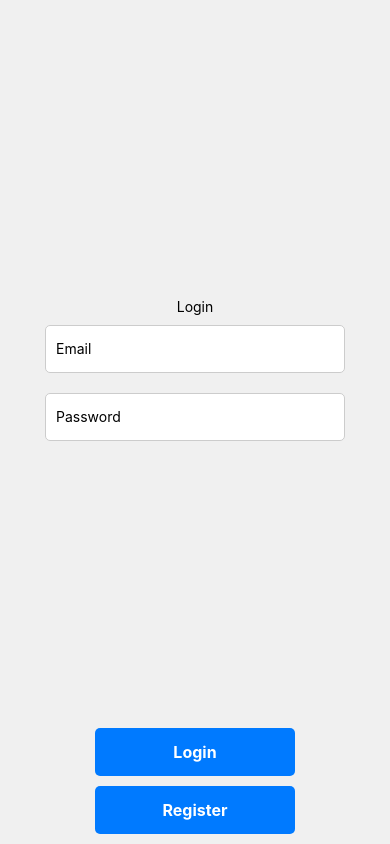
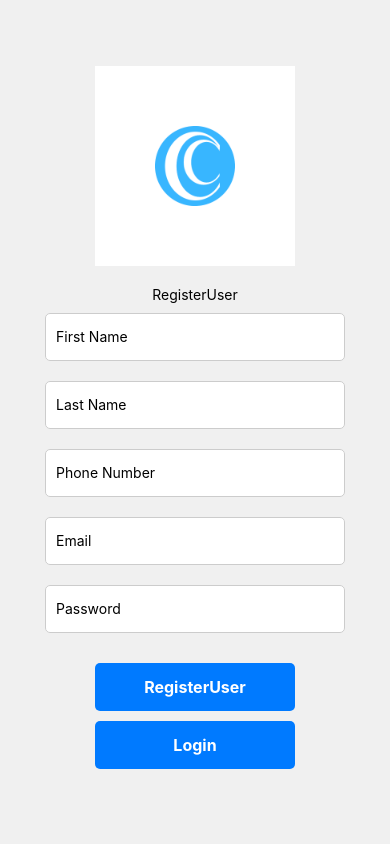
Before and after one commit to WSU-4110/Customizable-CarPlay, a React Native app in the folder CustomizableCarPlay/: screen /RegisterUser in a window 390 px wide. Built offline with nearby package versions, Linux system fonts and the light colour scheme; no server answers.

Commit message:
Added vehicle registration
added vehicle registration page and update some general styling components

```diff
--- a/CustomizableCarPlay/navigator.js
+++ b/CustomizableCarPlay/navigator.js
@@ -4,7 +4,8 @@ import { createStackNavigator } from "@react-navigation/stack";
 
 import Landing from "./pages/landing";
 import Login from "./pages/login";
-import Register from "./pages/register";
+import RegisterUser from "./pages/registeruser";
+import RegisterVehicle from "./pages/registervehicle";
 import Home from "./pages/home";
 
 const Stack = createStackNavigator();
@@ -14,7 +15,8 @@ function AppNavigator() {
     <NavigationContainer>
       <Stack.Navigator initialRouteName="Login">
       <Stack.Screen options={{headerShown: false}}name="Login" component={Login} />
-        <Stack.Screen options={{headerShown: false}}name="Register" component={Register} />
+        <Stack.Screen options={{headerShown: false}}name="RegisterUser" component={RegisterUser} />
+        <Stack.Screen options={{headerShown: false}}name="RegisterVehicle" component={RegisterVehicle} />
         <Stack.Screen name="Landing" component={Landing} />
         <Stack.Screen name="Home" component={Home} />
       </Stack.Navigator>
--- a/CustomizableCarPlay/pages/login.js
+++ b/CustomizableCarPlay/pages/login.js
@@ -1,10 +1,9 @@
-//import styled from "styled-components/native";
 import React, { useEffect, useState } from 'react';
 import { View, Text, TextInput, StyleSheet, KeyboardAvoidingView,
-  TouchableOpacity} from 'react-native';
+  TouchableOpacity, Image} from 'react-native';
 import { signInWithEmailAndPassword } from 'firebase/auth';
 import { auth } from '../lib/firebase';
-//import { WhiteText, CenteredView, Button, Container, ButtonText,} from "../stylePages/homePage";
+
 
 const Login= ({navigation}) => {
   const [email, setEmail] = useState('');
@@ -32,8 +31,8 @@ const Login= ({navigation}) => {
     }
   };
 
-  const handleRegistration = () => {
-    navigation.navigate('Register');
+  const handleRegistrationUser = () => {
+    navigation.navigate('RegisterUser');
   };
 
   return(
@@ -42,6 +41,7 @@ const Login= ({navigation}) => {
     behavior="padding"
     >
       <View style={styles.container}>
+      <Image source={require('../images/AppLogo.png')} style={styles.logo} />
         <Text>Login</Text>
         <TextInput
         placeholder="Email"
@@ -64,9 +64,9 @@ const Login= ({navigation}) => {
             <Text style={styles.buttonText}>Login</Text>
           </View>
         </TouchableOpacity>
-        <TouchableOpacity onPress={handleRegistration}>
+        <TouchableOpacity onPress={handleRegistrationUser}>
           <View style={styles.button}>
-            <Text style={styles.buttonText}>Register</Text>
+            <Text style={styles.buttonText}>RegisterUser</Text>
           </View>
         </TouchableOpacity>
     </View>
@@ -81,7 +81,7 @@ const styles = StyleSheet.create({
     flex: 1,
     justifyContent: 'center',
     alignItems: 'center',
-    backgroundColor: '#f0f0f0',
+    backgroundColor: '#f8f8ff',
     //padding: 16,
   },
   input: {
@@ -111,6 +111,12 @@ const styles = StyleSheet.create({
     fontSize: 16,
     fontWeight: 'bold',
   },
+  logo: {
+    width: 200, // Set the width of your logo
+    height: 200, // Set the height of your logo
+    resizeMode: 'contain', // Adjust the resize mode as needed
+    marginBottom: 20, // Adjust the margin as needed
+  },
   // Error message style
   errorText: {
     color: 'red', // Set the text color to red
--- a/CustomizableCarPlay/pages/register.js
+++ b/CustomizableCarPlay/pages/registeruser.js
@@ -1,20 +1,21 @@
 import React, { useState } from 'react';
 import { View, Text, TextInput, Button, StyleSheet, KeyboardAvoidingView,
-  TouchableOpacity } from 'react-native';
+  TouchableOpacity, ScrollView, Image } from 'react-native';
 //import styled from "styled-components/native";
 import { doc, setDoc } from 'firebase/firestore';
 import { collection } from 'firebase/firestore';
 import { getAuth, createUserWithEmailAndPassword } from 'firebase/auth';
 import { app, db } from '../lib/firebase';
+import { useNavigation } from '@react-navigation/native';
 
-const Register = ({navigation}) => {
+const RegisterUser = ({navigation}) => {
   const [email, setEmail] = useState('');
   const [password, setPassword] = useState('');
   const [firstName, setFirstName] = useState('');
   const [lastName, setLastName] = useState('');
   const [phoneNumber, setPhoneNumber] = useState('');
 
-  const handleRegistration = async () => {
+  const handleRegistrationUser = async () => {
     try {
       const auth = getAuth(app);
       const userCredential = await createUserWithEmailAndPassword(auth, email, password);
@@ -33,21 +34,20 @@ const Register = ({navigation}) => {
 
       await setDoc(userDoc, userData);
 
-      console.log('Registration successful for', user.email);
-      navigation.navigate('Login');
+      console.log('User registration successful for', user.email);
+      navigation.navigate('RegisterVehicle', {userId: user.uid});
     } catch (error) {
-      console.error('Registration failed:', error);
-      navigation.navigate('Register');
+      console.error('User registration failed:', error);
+      navigation.navigate('RegisterUser');
     }
   };
 
   return (
-    <KeyboardAvoidingView
-      style={styles.container}
-      behavior="padding"
-    >
     <View style={styles.container}>
-      <Text>Register</Text>
+      <ScrollView contentContainerStyle={styles.scrollViewContent}>
+        <KeyboardAvoidingView style={styles.innerContainer} behavior="padding">
+          <Image source={require('../images/AppLogo.png')} style={styles.logo} />
+          <Text>RegisterUser</Text>
           <TextInput
           placeholder="First Name"
           value={firstName}
@@ -80,20 +80,26 @@ const Register = ({navigation}) => {
         style={styles.input}
         secureTextEntry
       />
-    </View>
 
       <View style={styles.buttonContainer}>
-      <TouchableOpacity onPress={handleRegistration}>
+          <TouchableOpacity onPress={handleRegistrationUser}>
             <View style={styles.button}>
-          <Text style={styles.buttonText}>Register</Text>
+              <Text style={styles.buttonText}>RegisterUser</Text>
+            </View>
+          </TouchableOpacity>
+          <TouchableOpacity onPress={() => navigation.navigate("Login")}>
+            <View style={styles.button}>
+              <Text style={styles.buttonText}>Login</Text>
             </View>
           </TouchableOpacity>
         </View>
       </KeyboardAvoidingView>
+    </ScrollView>
+  </View>
   );
-}
+};
 
-export default Register;
+export default RegisterUser;
 
 const styles = StyleSheet.create({
   container: {
@@ -101,7 +107,22 @@ const styles = StyleSheet.create({
     justifyContent: 'center',
     alignItems: 'center',
     backgroundColor: '#f0f0f0',
-    //padding: 16,
+    padding: 16,
+  },
+  scrollView:{
+    flex: 1,
+    width: '100%',
+  },
+  scrollViewContent: {
+    flexGrow: 1,
+    justifyContent: 'center',
+    alignItems: 'center',
+    //paddingBottom: 20,
+  },
+  innerContainer: {
+    justifyContent: 'center',
+    alignItems: 'center',
+    paddingVertical: 20,
   },
   input: {
     height: 48,
@@ -114,7 +135,8 @@ const styles = StyleSheet.create({
     padding: 10,
   },
   buttonContainer: {
-    marginTop: -20,
+    marginTop: 20,
+    alignItems: 'center',
   },
   button: {
     width: 200, // Adjust the width as needed
@@ -130,6 +152,12 @@ const styles = StyleSheet.create({
     fontSize: 16,
     fontWeight: 'bold',
   },
+  logo: {
+    width: 200, // Set the width of your logo
+    height: 200, // Set the height of your logo
+    resizeMode: 'contain', // Adjust the resize mode as needed
+    marginBottom: 20, // Adjust the margin as needed
+  },
   // Error message style
   errorText: {
     color: 'red', // Set the text color to red
@@ -140,4 +168,3 @@ const styles = StyleSheet.create({
     // You can add more styles as needed (e.g., textAlign, fontWeight, etc.)
   },
 });
-// Styles remain the same
--- /dev/null
+++ b/CustomizableCarPlay/pages/registervehicle.js
@@ -0,0 +1,185 @@
+import React, { useState } from 'react';
+import { View, Text, TextInput, StyleSheet, TouchableOpacity, KeyboardAvoidingView, ScrollView,Image } from 'react-native';
+import { collection, doc, setDoc } from 'firebase/firestore';
+import { db } from '../lib/firebase';
+import { useNavigation } from '@react-navigation/native';
+import { async } from '@firebase/util';
+
+
+
+const RegisterVehicle = ({ route }) => {
+  const { userId } = route.params; // Get the user ID passed from the previous screen
+  const [vehicles, setVehicles] = useState([
+    { make: '', model: '', plateNumber: '' } // Initial empty vehicle
+  ]);
+  const navigation = useNavigation();
+
+  const addVehicle = () => {
+    setVehicles([...vehicles, { make: '', model: '', plateNumber: '' }]);
+  };
+
+  const removeVehicle = (index) => {
+    const updatedVehicles = [...vehicles];
+    updatedVehicles.splice(index, 1);
+    setVehicles(updatedVehicles);
+  };
+
+  const handleRegisterVehicle = async() => {
+    try {
+      const usersCollection = collection(db, 'users');
+      const userDoc = doc(usersCollection, userId);
+
+      const vehiclesData = vehicles.map((vehicle) => ({
+        make: vehicle.make,
+        model: vehicle.model,
+        plateNumber: vehicle.plateNumber,
+      }));
+
+      await setDoc(userDoc, { vehicles: vehiclesData }, { merge: true });
+
+      console.log('Vehicles registered successfully!');
+      navigation.navigate('Login'); // Navigate to the login screen after vehicle registration
+    } catch (error) {
+      console.error('Vehicle registration failed:', error);
+    }
+  };
+
+  return (
+    <View style={styles.container}>
+      <Image source={require('../images/AppLogo.png')} style={styles.logo} />
+    <ScrollView contentContainerStyle={styles.scrollViewContent}>
+      <KeyboardAvoidingView
+        style={styles.innerContainer}
+        behavior="padding"
+      ><Text>Vehicle Registration</Text>
+
+        {vehicles.map((vehicle, index) => (
+          <View key={index} style={styles.vehicleContainer}>
+            <TextInput
+              placeholder="Make"
+              value={vehicle.make}
+              onChangeText={(text) => {
+                const updatedVehicles = [...vehicles];
+                updatedVehicles[index].make = text;
+                setVehicles(updatedVehicles);
+              }}
+              style={styles.input}
+            />
+            <TextInput
+              placeholder="Model"
+              value={vehicle.model}
+              onChangeText={(text) => {
+                const updatedVehicles = [...vehicles];
+                updatedVehicles[index].model = text;
+                setVehicles(updatedVehicles);
+              }}
+              style={styles.input}
+            />
+            <TextInput
+              placeholder="Plate Number"
+              value={vehicle.plateNumber}
+              onChangeText={(text) => {
+                const updatedVehicles = [...vehicles];
+                updatedVehicles[index].plateNumber = text;
+                setVehicles(updatedVehicles);
+              }}
+              style={styles.input}
+            />
+            {vehicles.length > 1 && (
+              <View style={styles.buttonContainer}>
+              <TouchableOpacity onPress={() => removeVehicle(index)}>
+              <View style={styles.button}>
+                <Text style={styles.buttonText}>Remove Vehicle</Text>
+                </View>
+              </TouchableOpacity>
+              </View>
+            )}
+          </View>
+        ))}
+        <View style={styles.buttonContainer}>
+          <TouchableOpacity onPress={addVehicle}>
+            <View style={styles.button}>
+              <Text style={styles.buttonText}>Add Vehicle</Text>
+            </View>
+          </TouchableOpacity>
+          <TouchableOpacity onPress={handleRegisterVehicle}>
+            <View style={styles.button}>
+              <Text style={styles.buttonText}>Register Vehicle</Text>
+            </View>
+          </TouchableOpacity>
+        </View>
+        </KeyboardAvoidingView>
+      </ScrollView>
+    </View>
+  );
+};
+
+export default RegisterVehicle;
+
+const styles = StyleSheet.create({
+  container: {
+    flex: 1,
+    justifyContent: 'center',
+    alignItems: 'center',
+    backgroundColor: '#f0f0f0',
+    padding: 16,
+  },
+  scrollView:{
+    flex: 1,
+    width: '100%',
+  },
+  scrollViewContent: {
+    flexGrow: 1,
+    justifyContent: 'center',
+    alignItems: 'center',
+    //paddingBottom: 20,
+  },
+  innerContainer: {
+    justifyContent: 'center',
+    alignItems: 'center',
+    paddingVertical: 20,
+  },
+  input: {
+    height: 48,
+    width: 300, // Adjust the width as needed
+    borderRadius: 5,
+    borderWidth: 1,
+    borderColor: '#ccc',
+    backgroundColor: 'white',
+    marginVertical: 10,
+    padding: 10,
+  },
+  buttonContainer: {
+    marginTop: 20,
+    alignItems: 'center',
+  },
+  button: {
+    width: 200, // Adjust the width as needed
+    height: 48,
+    borderRadius: 5,
+    backgroundColor: '#007AFF', // Button background color
+    alignItems: 'center',
+    justifyContent: 'center',
+    marginBottom: 10,
+  },
+  buttonText: {
+    color: 'white',
+    fontSize: 16,
+    fontWeight: 'bold',
+  },
+  logo: {
+    width: 200, // Set the width of your logo
+    height: 200, // Set the height of your logo
+    resizeMode: 'contain', // Adjust the resize mode as needed
+    marginBottom: 20, // Adjust the margin as needed
+  },
+  // Error message style
+  errorText: {
+    color: 'red', // Set the text color to red
+    fontSize: 14,   // Define the font size
+    marginBottom: 8,
+    fontWeight: 'bold',
+    textAlign: 'center',
+    // You can add more styles as needed (e.g., textAlign, fontWeight, etc.)
+  },
+});
```
Also changed, not shown: CustomizableCarPlay/images/AppLogo.png (added), 1 other file (tests, documents, lock files or other folders). Lines whose indentation alone changed are shown as unchanged.
